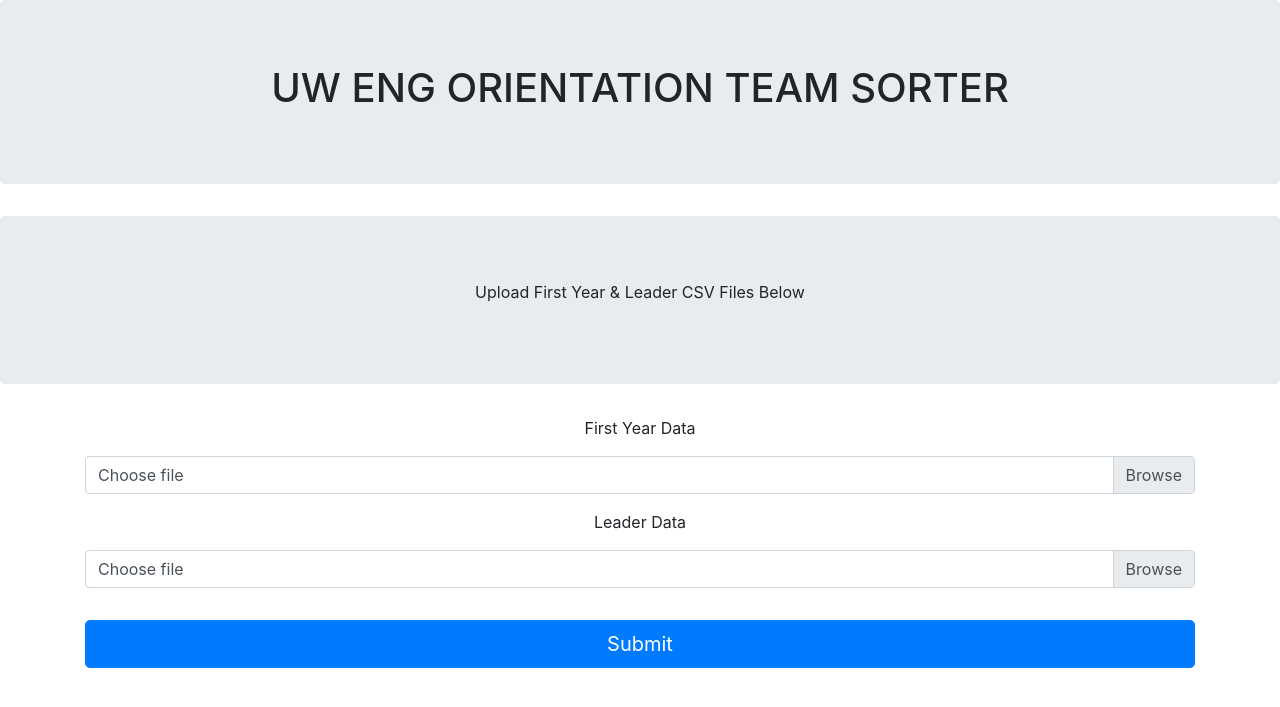
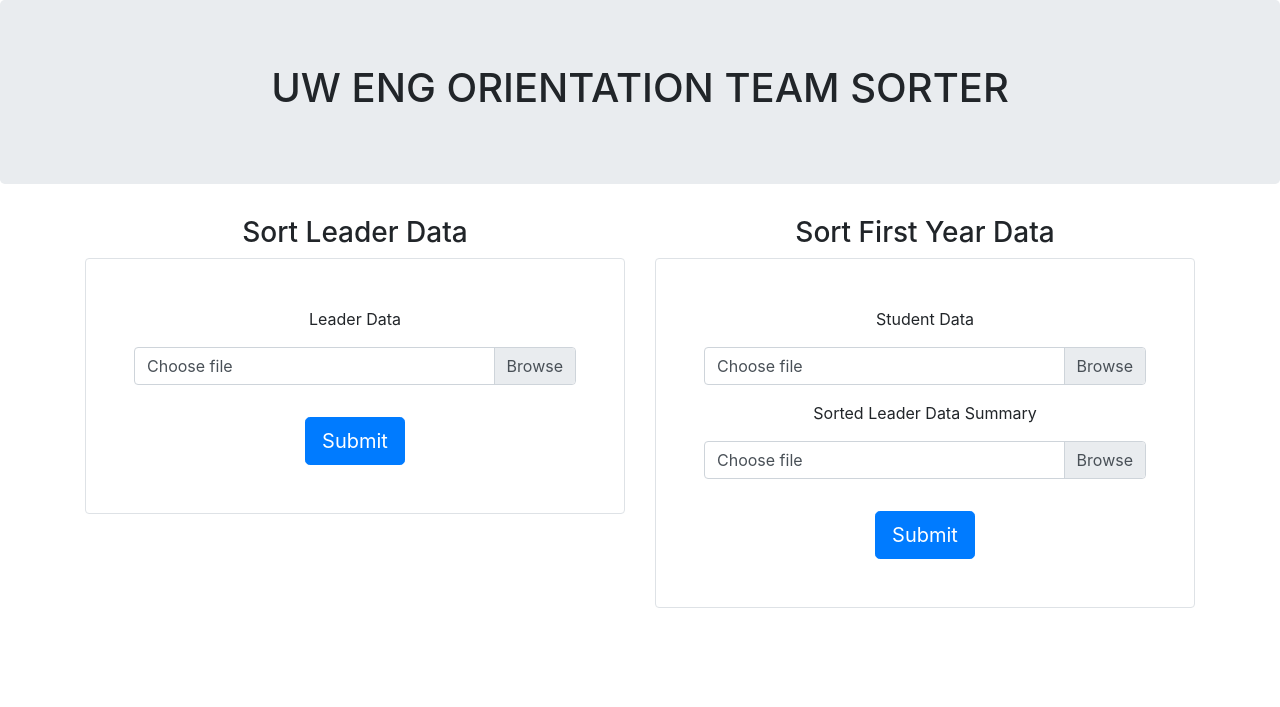
Before and after one commit to LexaMichaelides/colourTeams, a Flask app: page / in a window 1280 px wide. Shown: the top 707 px of the page. Run offline with Flask 2, Linux system fonts and the light colour scheme; some libraries are stand-ins or nearby versions.

Commit message:
Upload Page (#22)
* Update upload.html

Added button to upload summary of sorted leader data.

* Update app.py

* Update app.py

* Updated front-end

Updated the layout of the upload page and linked it to the backend

* Integrated front-end with algo

* Update upload.html

* integrated algo with download

* Update app.py

* Renamed "Student" to "First Year"

```diff
--- a/app.py
+++ b/app.py
@@ -1,54 +1,47 @@
 import os
 import pandas as pd
 import sortleadersandstudents as algo
-
 from flask import Flask, render_template, request, redirect, flash, send_file
 from werkzeug.utils import secure_filename
-
 
 app = Flask(__name__)
 app.secret_key = b'_5#y2L"F4Q8z\n\xec]/'
 results_path = os.path.join(app.root_path, 'results', 'sorted_output.csv')
 
-
-def get_data(leader_file_path, student_file_path):
-
-    while True:
-        try:
-            leader_data = algo.create_leader_groups(leader_file_path)
-        except:
-            continue
-        break
-
-    student_data = algo.create_student_groups(student_file_path)
-
-    combined_data = pd.merge(leader_data, student_data, how='outer', on=['id', 'last_name', 'first_name', 'program', 'gender', 'email', 'watIam', 'group'])
-
-    combined_data.to_csv(results_path, index = False)
-
-
 @app.route('/', methods=['GET', 'POST'])
 def upload():
     if request.method == 'POST':
 
-        if 'student_data' not in request.files or 'leader_data' not in request.files:
+        if 'student_data' not in request.files and 'leader_data' not in request.files and 'sorted_leader_data' not in request.files:
             flash('No file part')
             return render_template('upload.html')
 
-        student_file = request.files['student_data']
-        leader_file = request.files['leader_data']
+        elif 'leader_data' in request.files:
+            leader_file = request.files['leader_data']
 
-        if student_file.filename == '' or leader_file.filename == '' :
-            flash('No Selected File')
-            return render_template('upload.html')
+            if leader_file.filename == '':
+                flash('No Selected File')
+                return render_template('upload.html')
 
-        else:
+            else:
+                result = algo.create_leader_groups(leader_file)
+                result.to_csv(results_path, index = False)
+                return redirect('/download')
 
-            get_data(leader_file, student_file)
-            return redirect('/download')
+        elif 'student_data' in request.files and 'sorted_leader_data' in request.files:
+            student_file = request.files['student_data']
+            sorted_leader_file = request.files['sorted_leader_data']
+
+            if student_file.filename == '' and leader_file.filename == '' and sorted_leader_file.filename == ''  :
+                flash('No Selected File')
+                return render_template('upload.html')
+
+            else:
+                result = algo.create_student_groups(student_file, sorted_leader_file)
+                result.to_csv(results_path, index = False)
+                return redirect('/download')
 
     return render_template('upload.html')
-
 
 @app.route('/download', methods=['GET', 'POST'])
 def download():
@@ -57,6 +50,5 @@ def download():
 
     return render_template('download.html')
 
-
 if __name__ == '__main__':
     app.run(debug=False)
--- a/templates/download.html
+++ b/templates/download.html
@@ -13,7 +13,7 @@
         <h1>UW ENG ORIENTATION TEAM SORTER</h1>
     </div>
     <div class="jumbotron text-center">
-		<p>Colour Sorting Results</p>
+		<p>Download Results Below</p>
     </div>
 
     <body>
--- a/templates/upload.html
+++ b/templates/upload.html
@@ -15,25 +15,14 @@
 			<h1>UW ENG ORIENTATION TEAM SORTER</h1>
 	</div>
 
-	<div class="jumbotron text-center">
-		<p>Upload First Year & Leader CSV Files Below</p>
-	</div>
-
 <!-- writes description in description box-->
     <body>
-		<div class="container mt-3">
-			<form method=post enctype=multipart/form-data>
+		<div class="container">
 
-				<div class="text-center">
-					<p>First Year Data</p>
-				</div>
-
-				<div class="d-flex justify-content-center">
-					<div class="custom-file mb-3">
-						<input type="file" class="custom-file-input" id="customFile" name="student_data">
-						<label class="custom-file-label" for="customFile">Choose file</label>
-					</div>
-				</div>
+			<div class="row">
+				<div class="col-sm">
+					<h3 class=text-center>Sort Leader Data</h3>
+					<form class="border rounded p-5" method=post enctype=multipart/form-data>
 
 						<div class="text-center">
 							<p>Leader Data</p>
@@ -46,18 +35,55 @@
 							</div>
 						</div>
 
-				<div class="d-flex justify-content-center"></div>
+						<div class="d-flex justify-content-center">
 							<div class="mt-3">
 								<button type="submit" class="btn btn-primary btn-lg btn-block">Submit</button>
 							</div>
 						</div>
 					</form>
 				</div>
+
+				<div class="col-sm">
+					<h3 class=text-center>Sort First Year Data</h3>
+					<form class="border rounded p-5" method=post enctype=multipart/form-data>
+
+						<div class="text-center">
+							<p>Student Data</p>
+						</div>
+
+						<div class="d-flex justify-content-center">
+							<div class="custom-file mb-3">
+								<input type="file" class="custom-file-input" id="customFile" name="student_data">
+								<label class="custom-file-label" for="customFile">Choose file</label>
+							</div>
+						</div>
+
+						<div class="text-center">
+							<p>Sorted Leader Data Summary</p>
+						</div>
+
+						<div class="d-flex justify-content-center">
+							<div class="custom-file mb-3">
+								<input type="file" class="custom-file-input" id="customFile" name="sorted_leader_data">
+								<label class="custom-file-label" for="customFile">Choose file</label>
+							</div>
+						</div>
+
+						<div class="d-flex justify-content-center">
+							<div class="mt-3">
+								<button type="submit" class="btn btn-primary btn-lg btn-block">Submit</button>
+							</div>
+						</div>
+					</form>
+				</div>
+			</div>
+		</div>
+    </body>
+</html>
+
 <script>
 		$(".custom-file-input").on("change", function() {
 		  var fileName = $(this).val().split("\\").pop();
 		  $(this).siblings(".custom-file-label").addClass("selected").html(fileName);
 		});
 	</script>
-    </body>
-</html>
```
Lines whose indentation alone changed are shown as unchanged.
